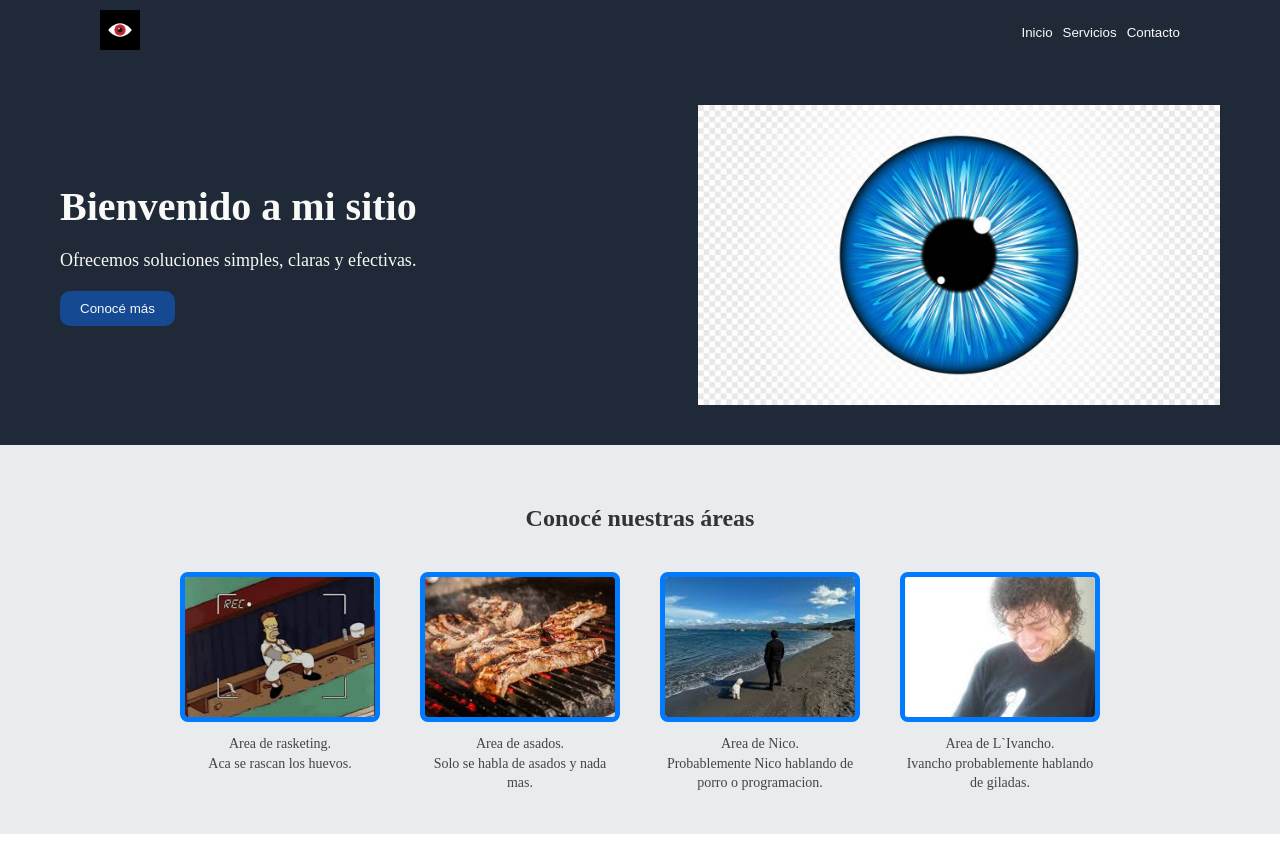
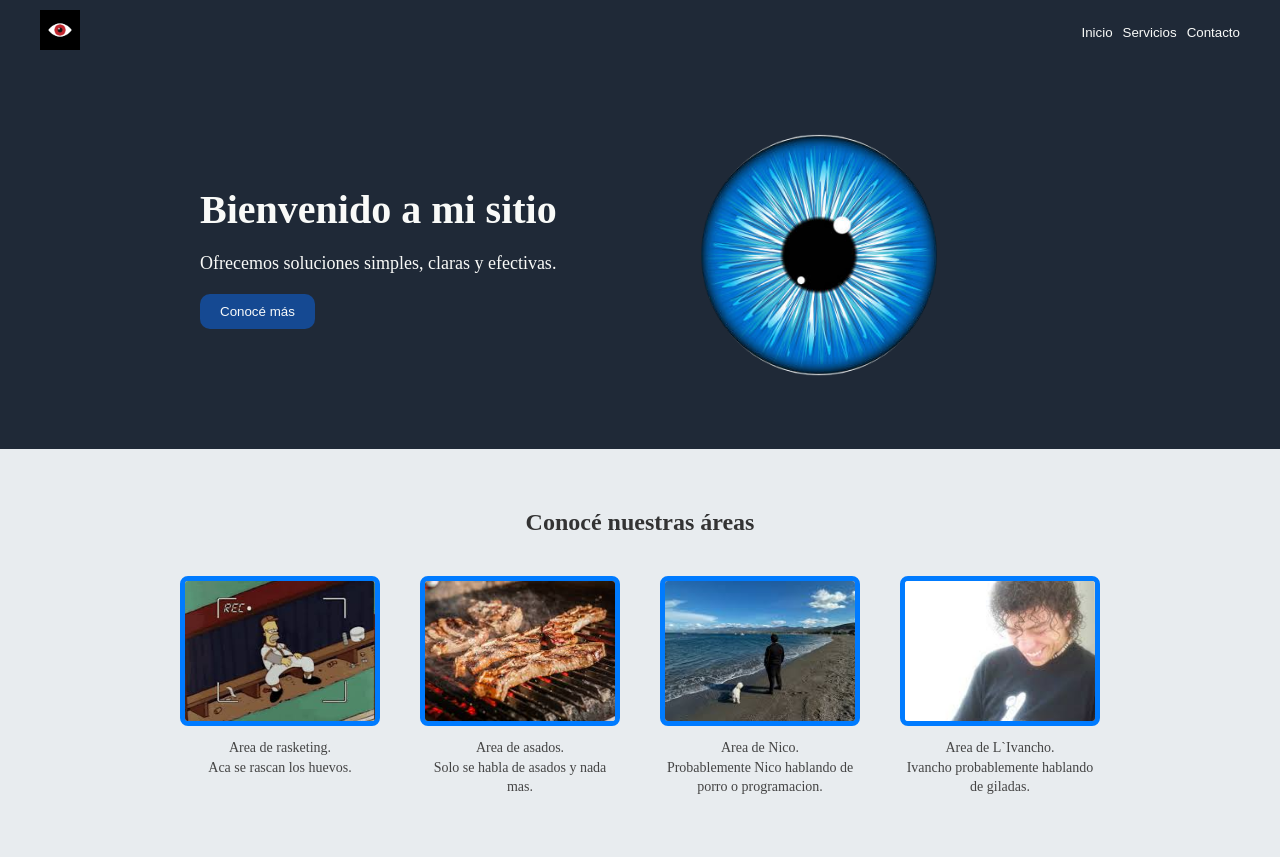
Before and after one commit to iivannz/RepoIvan, a plain HTML site: page index.html in a window 1280 px wide. Before the commit the page ends 834 px from the top, so only its background shows below. Drawn offline with Linux system fonts and the light colour scheme.

Commit message:
refactor: restructure CSS and improve header visuals
- Replaced header image with version without background (edited in Photoshop)
- Added full-width background containers for visual sections
- Cleaned up and reorganized CSS: removed invalid, redundant or unused properties
- Added media query to reverse hero layout on mobile for better responsiveness

```diff
--- a/index.html
+++ b/index.html
@@ -24,6 +24,7 @@
     </header>
 
     <main>
+        <div class="fondocolorazul">
             <section class="hero">
                 <div class="hero-texto">
                     <h1>Bienvenido a mi sitio</h1>
@@ -31,10 +32,11 @@
                     <button>Conocé más</button>
                 </div>
                 <div class="hero-imagen">
-                <img src="assets/images/ojo azul.jpg" alt="Imagen representativa">
+                    <img src="assets/images/ojo azul sin fondo.png" alt="Imagen representativa">
                 </div>
             </section>
-
+        </div>
+        <div class="fondocolorgris">
             <section class="galeria">
                 <h3>Conocé nuestras áreas</h3>
                     <div class="galeria-contenido">
@@ -56,6 +58,7 @@
                         </div>
                     </div>
             </section>
+        </div>
     </main>
 </body>
 </html>
--- a/styles.css
+++ b/styles.css
@@ -2,20 +2,17 @@
   margin: 0;
   padding: 0;
   box-sizing: border-box;
+}
 
-/* ============================== */
-/*              Header            */
-/* ============================== */
-}
+
+/* HEADER */
 header {
-    font-family: system-ui,Roboto;
+  font-family: system-ui, Roboto;
   background-color: #1F2937;
 }
 
 
 .logo img {
-
-    margin-top: 0;
   width: 40px;
   height: auto;
 }
@@ -25,49 +22,57 @@ header {
   display: flex;
   justify-content: space-between;
   align-items: center;
-    padding: 10px 100px; /* separación de los bordes izquierdo y derecho */
-    background-color: #1F2937;
+  padding: 10px 40px;
 }
 
 
 .nav-buttons {
   display: flex;
-    align-items: end;
-    margin-bottom: 10px 40px;
-    gap: 10px; /* espacio entre los botones (ajustá a gusto) */
+  gap: 10px;
 }
 
 .nav-buttons button {
-    background-color: #1F2937; /* mismo fondo que el navbar */
-    color: #f9faf8;            /* color de letra que estás usando */
-    border: none;              /* opcional, si no querés bordes */
+  background-color: #1F2937;
+  color: #f9faf8;
+  border: none;
+}
+
+/* MAIN */
+main{
+  display: flex;
+  flex-direction: column;
+  align-items: center;
+  justify-content: center;
 }
 
 
-/* ============================== */
-/*              Hero              */
-/* ============================== */
+/* HERO */
+.fondocolorazul{
+  background-color: #1F2937;
+  width: 100%;
+}
+
 .hero {
+  margin: 0 auto;
   display: flex;
   justify-content: space-between;
   align-items: center;
-    background-color: #1F2937; /* mismo color que navbar */
-    padding: 40px 60px; /* espacio interno */
+  padding: 40px 60px;
+  max-width: 1000px;
 }
 
 .hero-texto {
-    max-width: 50%;
+  width: fit-content;
+  color: #f9faf8;
 }
 
 .hero-texto h1 {
   font-size: 40px;
-    color: #f9faf8;
   margin-bottom: 20px;
 }
 
 .hero-texto p {
   font-size: 18px;
-    color: #f9faf8;
   margin-bottom: 20px;
 }
 
@@ -81,20 +86,18 @@ header {
 }
 
 .hero-imagen img {
-    display: block;
-    max-width: 100%;
-    height: 200;
-    max-height: 300px;
+  height: 300px;
 }
 
-
-/* ============================== */
-/*         Resto del body         */
-/* ============================== */
+/* GALERIA */
+.fondocolorgris{
+  background-color: #e8ecef;
+  width: 100%;
+}
 
 .galeria {
   background-color: #e8ecef;
-  padding: 60px 40px;
+  padding: 60px 0;
   text-align: center;
 }
 
@@ -102,7 +105,6 @@ header {
   font-size: 24px;
   color: #333333;
   margin-bottom: 40px;
-  border: #154992;
 }
 
 .galeria-contenido {
@@ -122,8 +124,8 @@ header {
 
 .item img {
   width: 100%;
-  height: 150px; /* fuerza que todas midan lo mismo */
-  object-fit: cover; /* recorta suavemente sin deformar */
+  height: 150px;
+  object-fit: cover;
   border-radius: 8px;
   border: 5px solid #007BFF;
 }
@@ -133,5 +135,11 @@ header {
   font-size: 14px;
   color: #444444;
   line-height: 1.4;
-  height: 40px; /* asegura que todos ocupen el mismo alto */
 }
+
+/* MEDIA QUERY */
+@media (max-width: 768px){
+  .hero{
+    flex-direction: column-reverse;
+  }
+}
```
Also changed, not shown: assets/images/11111.jpg (deleted), assets/images/ojo azul sin fondo.png (added), assets/images/ojo azul.jpg (deleted). Lines whose indentation alone changed are shown as unchanged.
